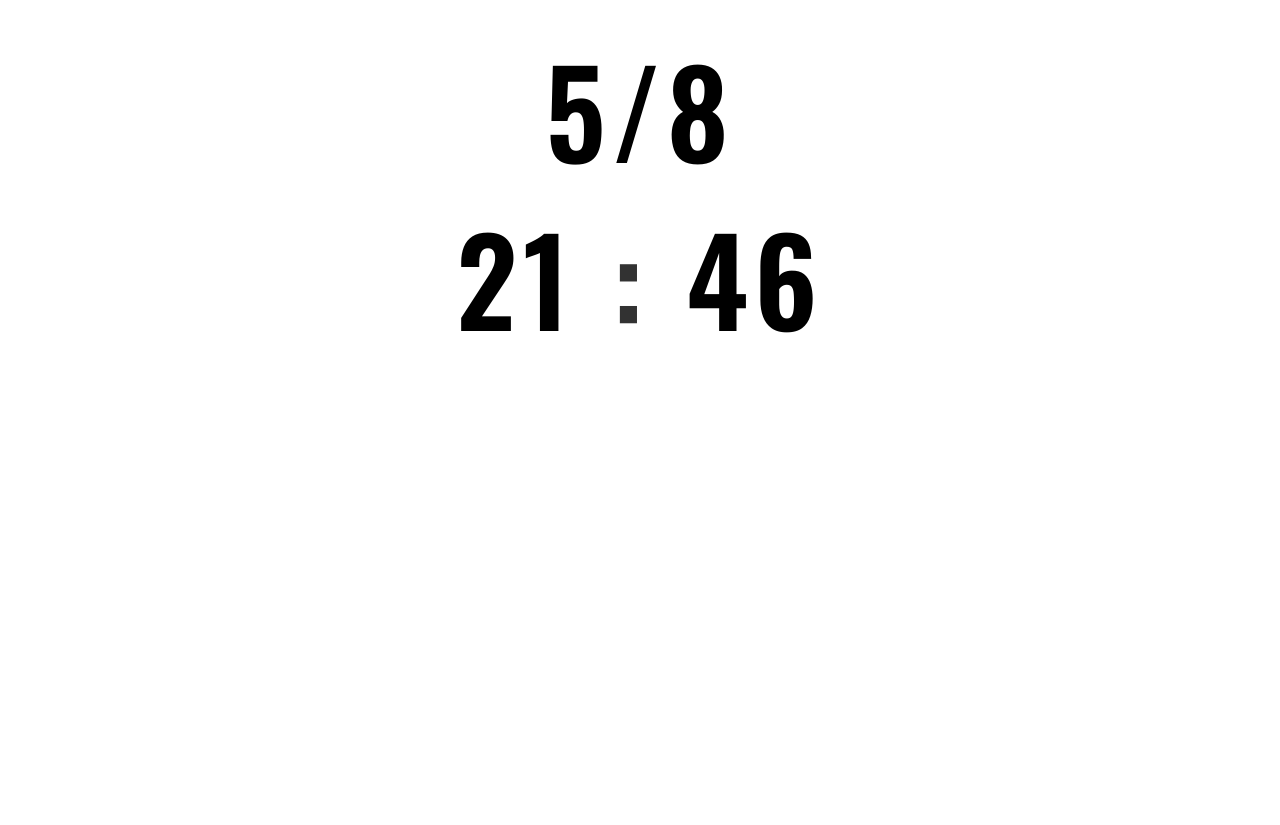
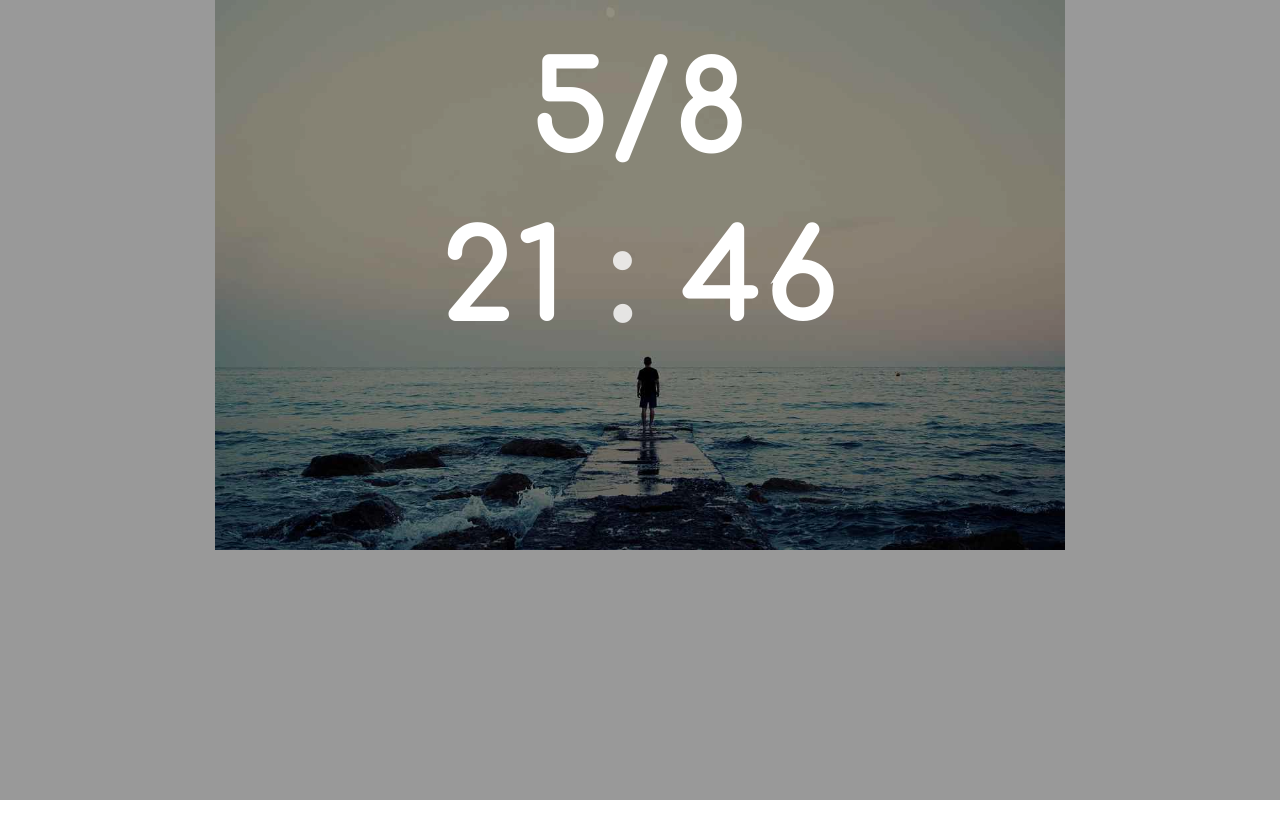
Before and after one commit to suzu2469/time-now-web, a Nuxt app: page / in a window 1280 px wide. After the commit the page ends 800 px from the top, so only its background shows below. Built offline with nearby package versions, Linux system fonts and the light colour scheme.

Commit message:
:recycle: デザイン変更

```diff
--- a/components/TimeView.vue
+++ b/components/TimeView.vue
@@ -8,6 +8,7 @@
         {{ getHours }}&nbsp;<span class="time-coron">:</span>&nbsp;{{ getMinutes }}
       </h1>
     </div>
+    <div class="fade-layer"></div>
   </div>
 </template>
 
@@ -52,11 +53,32 @@ export default {
 </script>
 
 <style scoped>
+.fade-layer {
+  background-color: rgba(0, 0, 0, 0.4);
+  content: '';
+  display: block;
+  position: fixed;
+  top: 0;
+  left: 0;
+  width: 100%;
+  height: 100vh;
+}
 #show-time {
   height: 100vh;
   width: 100%;
   display: flex;
   justify-content: center;
+  margin: 0;
+  padding: 30px 0 0;
+  background-image: url('../assets/img/wallpaper.jpg');
+  background-repeat: no-repeat;
+  background-position: top center;
+  background-size: 850px 550px
+}
+.time-inner {
+  position: relative;
+  z-index: 5;
+  color: white;
 }
 .time-row {
   font-size: 120px;
--- a/layouts/default.vue
+++ b/layouts/default.vue
@@ -5,10 +5,10 @@
 </template>
 
 <style>
-@import url('https://fonts.googleapis.com/css?family=Oswald:600');
+@import url('https://fonts.googleapis.com/css?family=Comfortaa');
 
 html {
-  font-family: "Oswald", "Source Sans Pro", -apple-system, BlinkMacSystemFont, "Segoe UI", Roboto, "Helvetica Neue", Arial, sans-serif;
+  font-family: "Comfortaa", "Source Sans Pro", -apple-system, BlinkMacSystemFont, "Segoe UI", Roboto, "Helvetica Neue", Arial, sans-serif;
   font-size: 16px;
   word-spacing: 1px;
   -ms-text-size-adjust: 100%;
```
Also changed, not shown: assets/img/wallpaper.jpg (added), 1 other file (tests, documents, lock files or other folders).
